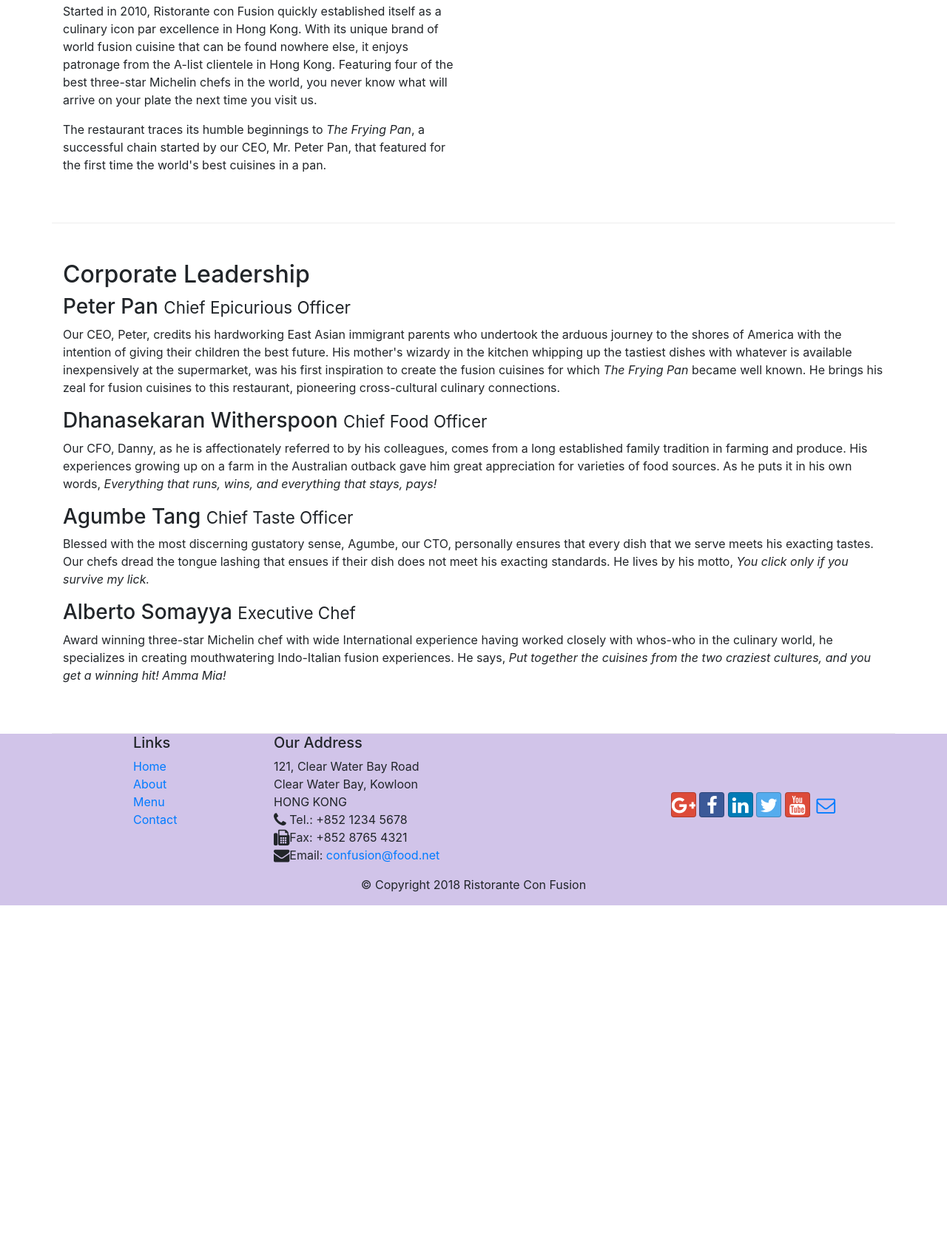
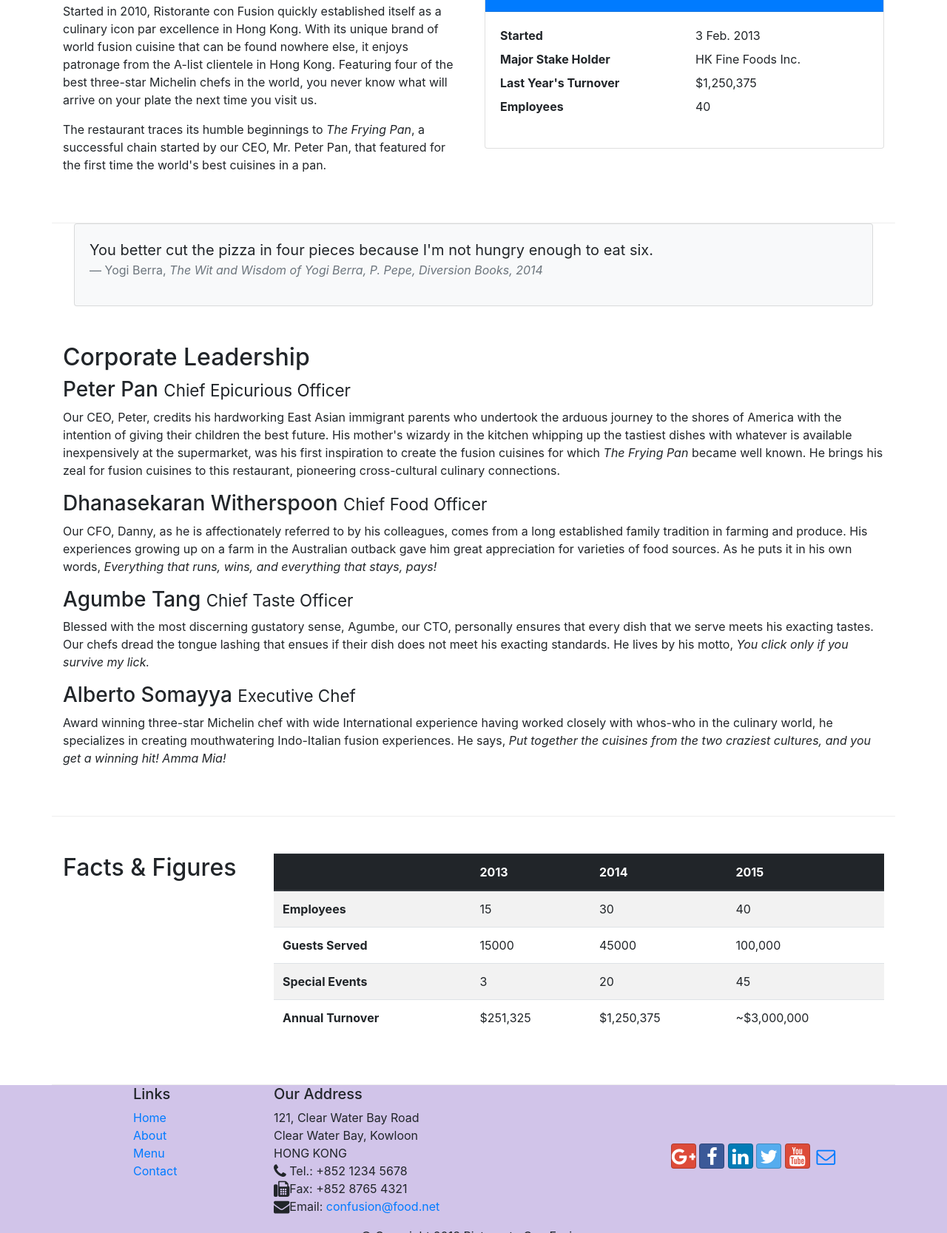
Before and after one commit to suchi12j/web, a website: page aboutus.html in a window 1280 px wide. Shown: the part 468-2135 px from the top of the page at 74% size. Before the commit the page ends 1692 px from the top, so only its background shows below. Drawn offline with nearby package versions, Linux system fonts and the light colour scheme.

Commit message:
tables and cards

```diff
--- a/aboutus.html
+++ b/aboutus.html
@@ -70,7 +70,34 @@
                 <p>Started in 2010, Ristorante con Fusion quickly established itself as a culinary icon par excellence in Hong Kong. With its unique brand of world fusion cuisine that can be found nowhere else, it enjoys patronage from the A-list clientele in Hong Kong.  Featuring four of the best three-star Michelin chefs in the world, you never know what will arrive on your plate the next time you visit us.</p>
                 <p>The restaurant traces its humble beginnings to <em>The Frying Pan</em>, a successful chain started by our CEO, Mr. Peter Pan, that featured for the first time the world's best cuisines in a pan.</p>
             </div>
-            <div>
+            <div class="col-12 col-sm-6">
+                <div class="card">
+                    <h3 class="card-header bg-primary text-white">Facts At a Glance</h3>
+                    <div class="card-body">
+                        <dl class="row">
+                            <dt class="col-6">Started</dt>
+                            <dd class="col-6">3 Feb. 2013</dd>
+                            <dt class="col-6">Major Stake Holder</dt>
+                            <dd class="col-6">HK Fine Foods Inc.</dd>
+                            <dt class="col-6">Last Year's Turnover</dt>
+                            <dd class="col-6">$1,250,375</dd>
+                            <dt class="col-6">Employees</dt>
+                            <dd class="col-6">40</dd>
+                        </dl>
+                    </div>
+                </div>
+            </div>
+        </div>
+        <div class="col-12">
+            <div class="card card-body bg-light ">
+                <blockquote class="blockquote">
+                    <p class="mb-0">You better cut the pizza in four pieces because
+                        I'm not hungry enough to eat six.</p>
+                    <footer class="blockquote-footer">Yogi Berra,
+                        <cite title="Source Title">The Wit and Wisdom of Yogi Berra,
+                        P. Pepe, Diversion Books, 2014</cite>
+                    </footer>
+                </blockquote>
             </div>
         </div>
 
@@ -87,6 +114,54 @@
                 <h3>Alberto Somayya <small>Executive Chef</small></h3>
                 <p class="d-none d-sm-block">Award winning three-star Michelin chef with wide International experience having worked closely with whos-who in the culinary world, he specializes in creating mouthwatering Indo-Italian fusion experiences. He says, <em>Put together the cuisines from the two craziest cultures, and you get a winning hit! Amma Mia!</em></p>
             </div>
+       </div>
+       <div class="row row-content">
+           <div class="col-12 col-sm-3">
+            <h2>Facts &amp; Figures</h2>
+           </div>
+           <div class="col-12 col-sm-9">
+               <div class="table responsive">
+                <table class="table table-striped">
+                    <thead class="thead-dark">
+                        <tr>
+                            <th>&nbsp;</th>
+                            <th>2013</th>
+                            <th>2014</th>
+                            <th>2015</th>
+                        </tr>
+                    </thead>
+                 <tbody>
+                        <tr>
+                            <th>Employees</th>
+                            <td>15</td>
+                            <td>30</td>
+                            <td>40</td>
+                        </tr>
+                    <tr>
+                        <th>Guests Served</th>
+                        <td>15000</td>
+                        <td>45000</td>
+                        <td>100,000</td>
+                    </tr>
+                    <tr>
+                        <th>Special Events</th>
+                        <td>3</td>
+                        <td>20</td>
+                        <td>45</td>
+                    </tr>
+                    <tr>
+                        <th>Annual Turnover</th>
+                        <td>$251,325</td>
+                        <td>$1,250,375</td>
+                        <td>~$3,000,000</td>
+                    </tr>
+                </tbody>
+
+            </table>
+        </div>
+
+           </div>
+
        </div>
 
     </div>
```
